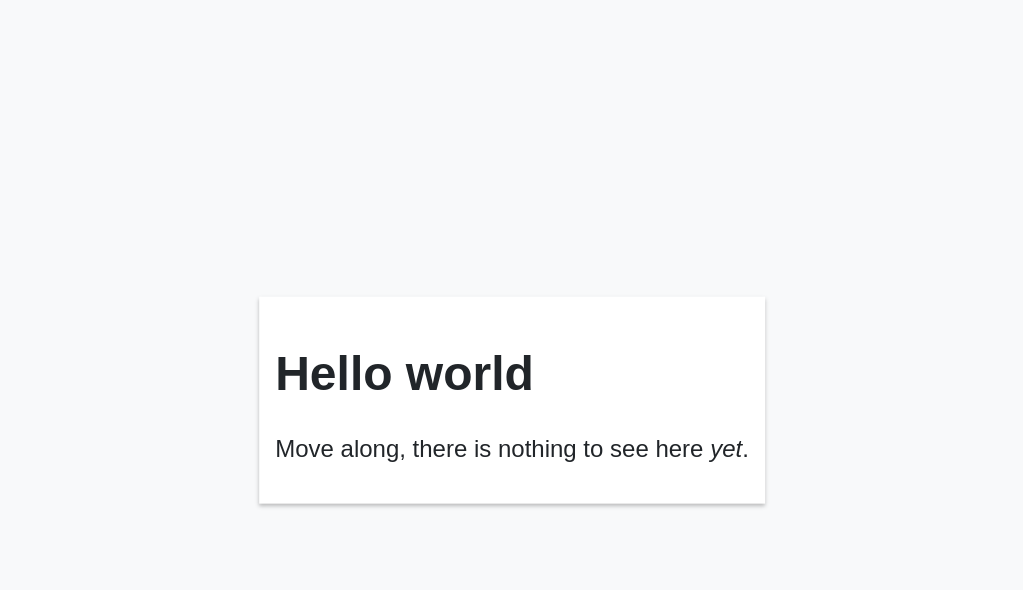
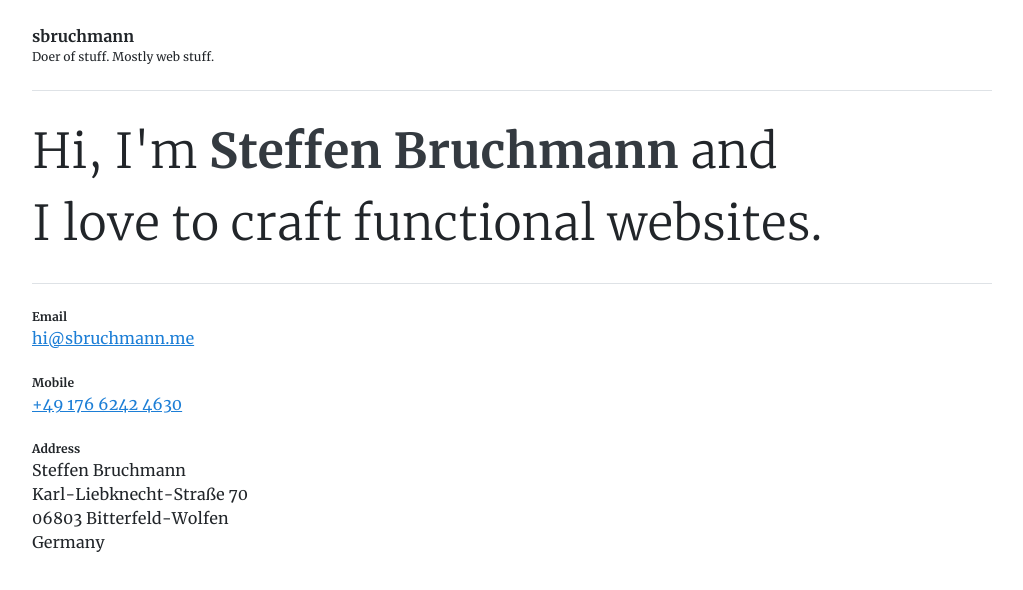
Before and after one commit to bruchmann/www, a website: page public/index.html in a window 1280 px wide. Shown: the whole page, without its empty margins (128-1151 px from the left). Drawn offline with Linux system fonts and the light colour scheme.

Commit message:
Use temporary styles/content
Signed-off-by: Steffen Bruchmann <hi@sbruchmann.me>

```diff
--- a/public/index.html
+++ b/public/index.html
@@ -5,43 +5,171 @@
 		<title>Steffen Bruchmann</title>
 
 		<meta name="viewport" content="width=device-width, initial-scale=1.0">
+
 		<style>
+			@font-face {
+				font-family: Merriweather;
+				font-weight: 300;
+				src: url("fonts/Merriweather-Light.ttf") format("truetype");
+			}
+
+			@font-face {
+				font-family: Merriweather;
+				font-weight: 400;
+				src: url("fonts/Merriweather-Regular.ttf") format("truetype");
+			}
+
+			@font-face {
+				font-family: Merriweather;
+				font-weight: 700;
+				src: url("fonts/Merriweather-Bold.ttf") format("truetype");
+			}
+
 			*,
 			*::before,
 			*::after {
 				box-sizing: border-box;
 			}
-			body {
-				font-family: sans-serif;
-				font-size: 1em;
-				line-height: 1.2;
-				color: #212529;
-				background-color: #F8F9FA;
+
+			a {
+				color: #1C7ED6;
 			}
 
-			.message {
-				position: absolute;
-				top: 50%;
-				left: 50%;
-				transform: translate(-50%, -50%);
-				padding: 1em;
+			body {
+				font-family: Merriweather, serif;
+				font-display: fallback;
+				font-size: 1em;
+				line-height: 1.5;
+				margin: 0;
+				color: #212529;
 				background-color: #FFFFFF;
-				box-shadow: 0 0.125em 0.25em rgba(0, 0, 0, 0.25);
 			}
 
-			h1 {
-				font-size: 3em;
+			.page {
+				margin-right: 5.555%;
+				margin-left: 5.555%;
 			}
 
-			p {
-				font-size: 1.5em;
+
+			.page-header {
+				margin: 1.5em 0;
+			}
+
+			.page-title {
+				font-size: 1em;
+				margin: 0;
+			}
+
+			.page-tagline {
+				font-size: 0.75em;
+				margin: 0;
+			}
+
+			.hero {
+				font-size: 1.5rem;
+				font-weight: 300;
+				margin: 0.5em 0;
+				padding: 0.5em 0;
+				border-width: 0.06125rem 0;
+				border-style: solid;
+				border-color: #DEE2E6;
+			}
+
+			.hero p {
+				margin: 0;
+			}
+
+			.hero b {
+				color: #343A40;
+			}
+
+			.page-body > div {
+				position: relative;
+			}
+
+			dl,
+			dt,
+			dd {
+				margin: 0;
+				padding: 0;
+			}
+
+			dt {
+				font-size: 0.75em;
+				font-weight: 700;
+			}
+
+			dd {
+				margin-bottom: 1.5em;
+			}
+
+			ol,
+			li {
+				list-style: none;
+				margin: 0;
+				padding: 0;
+			}
+
+			@media screen and (min-width: 60em) {
+				.page {
+					width: 60em;
+					margin-left: auto;
+					margin-right: auto;
+				}
+
+				.hero {
+					font-size: 3rem;
+				}
+
+				.u-br {
+					white-space: pre;
+				}
+
+				.u-br::before {
+					content: "\A";
+				}
 			}
 		</style>
 	</head>
 	<body>
-		<div class="message">
-			<h1>Hello world</h1>
-			<p>Move along, there is nothing to see here <em>yet</em>.</p>
+
+		<div class="page">
+			<header class="page-header">
+				<h1 class="page-title">sbruchmann</h1>
+				<p class="page-tagline">Doer of stuff. Mostly web stuff.</p>
+			</header>
+
+			<article class="hero">
+				<p class="hero-text">
+					Hi, I'm <b>Steffen Bruchmann</b> and
+					<span class="u-br">I love to craft functional websites.</span>
+				</p>
+			</article>
+
+			<main class="page-body">
+				<dl>
+					<dt>Email</dt>
+					<dd><a href="mailto:hi@sbruchmann.me">hi@sbruchmann.me</a></dd>
+
+					<dt>Mobile</dt>
+					<dd><a href="tel://+4917662424630">+49 176 6242 4630</a></dd>
+
+					<dt>Address</dt>
+					<dd>
+						<ol class="adr">
+							<li>Steffen Bruchmann</li>
+							<li class="street-name">Karl-Liebknecht-Straße 70</li>
+							<li>
+								<span class="postal-code">06803</span>
+								<span class="locality">Bitterfeld-Wolfen</span>
+							</li>
+							<li class="country">Germany</li>
+						</ol>
+					</dd>
+				</dl>
+
+			</main>
 		</div>
+
 	</body>
 </html>
```
Also changed, not shown: public/fonts/OFL.txt (added, +93 -0 lines), public/fonts/Merriweather-Bold.ttf (added), public/fonts/Merriweather-Light.ttf (added), public/fonts/Merriweather-Regular.ttf (added).
